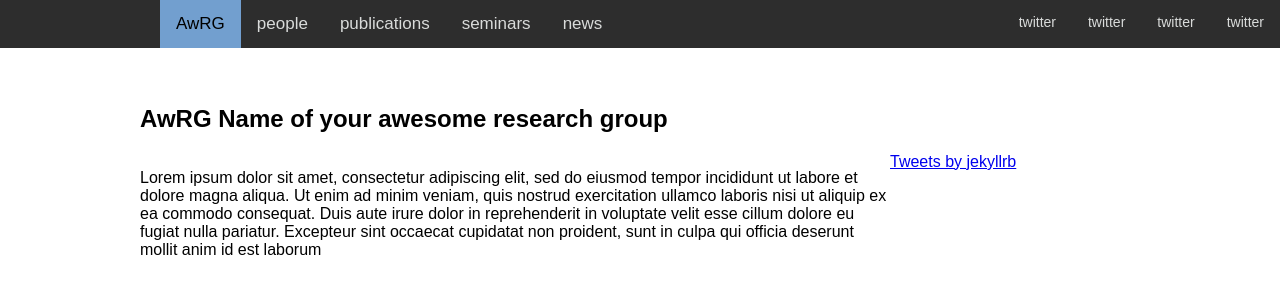
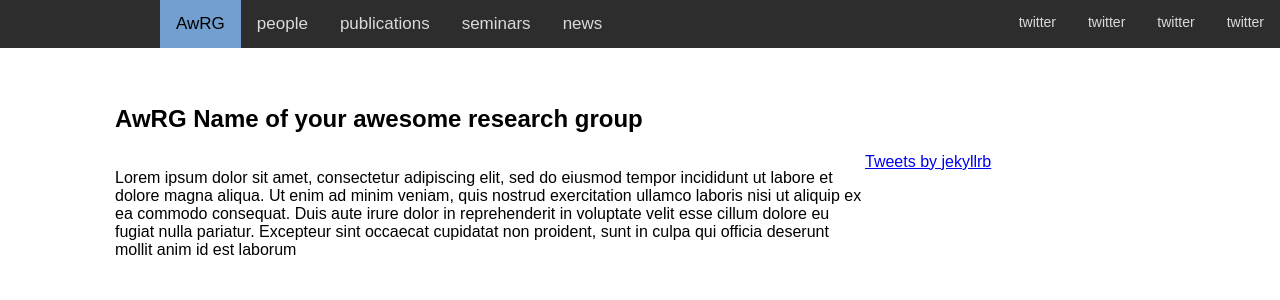
Before and after one commit to gherardovarando/web-group-template, a Jekyll site: the page built from index.md, in a window 1280 px wide. Shown: the top 300 px of the page. Built offline with Jekyll 4.4.1, drawn with Linux system fonts in a browser that asks for light colours; comment, search, counter and statistics services are not loaded.

Commit message:
upd styel

```diff
--- a/assets/style/style.css
+++ b/assets/style/style.css
@@ -10,7 +10,7 @@ body {
 
 
 article {
- margin: 80px auto 20px auto;
+ margin: 80px 160px 20px auto;
  padding: 5px;
  max-width: 1000px;
  display: block;
```
